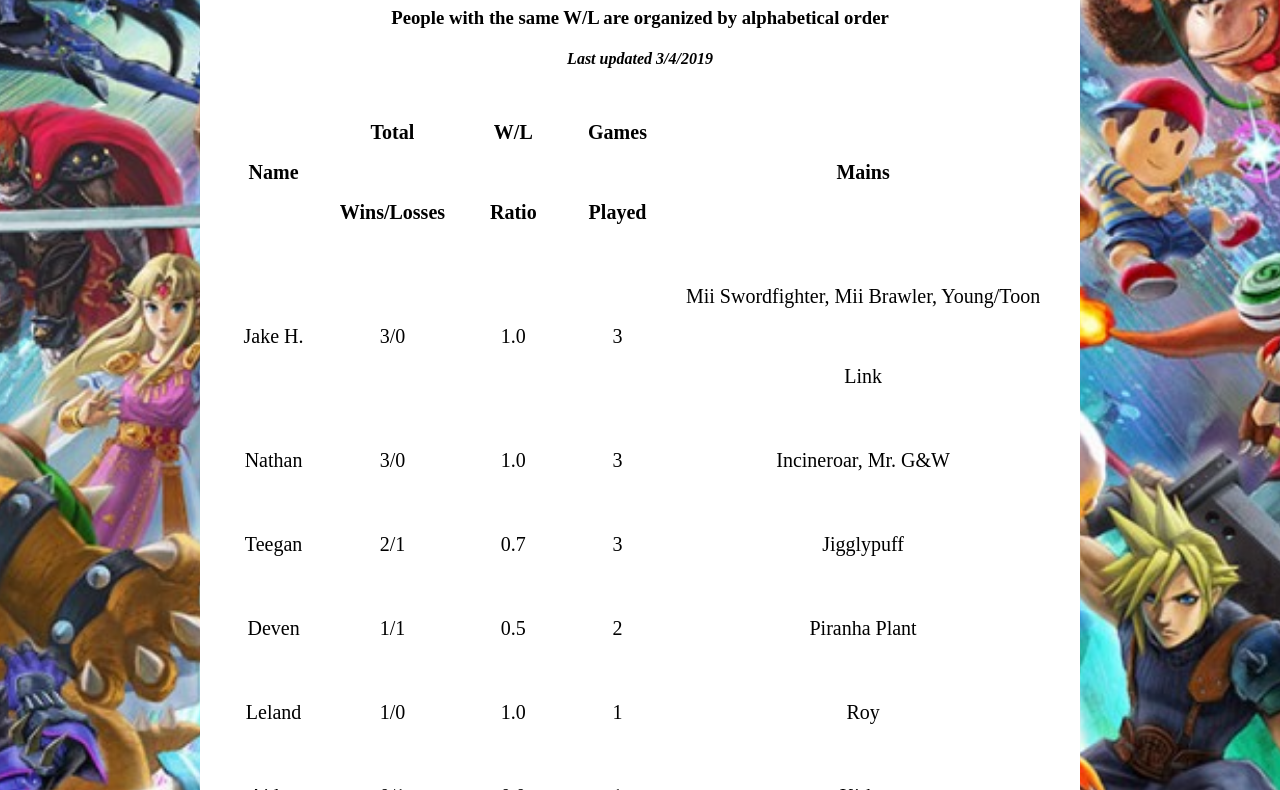
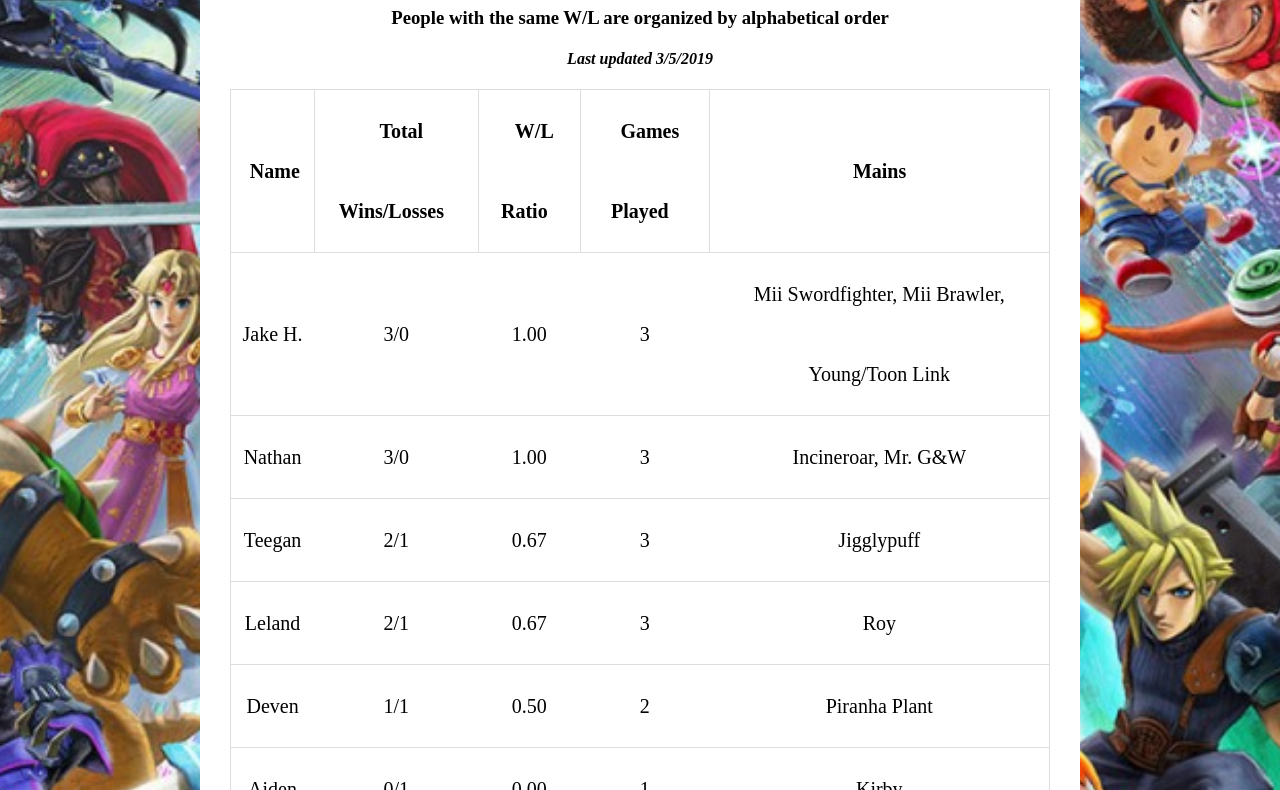
Before and after one commit to mill-smash/leaderboard, a plain HTML site: page index.html in a window 1280 px wide. Shown: the part 121-911 px from the top of the page. Drawn offline with Linux system fonts and the light colour scheme.

Commit message:
Organized each table entry and added borders

```diff
--- a/index.html
+++ b/index.html
@@ -13,14 +13,14 @@
     <div >
       <h1 id="title">The Mill Super Smash Brothers Ultimate Leaderboard</h1>
       <h3>People with the same W/L are organized by alphabetical order</h3>
-      <h4><i>Last updated 3/4/2019</i></h4>
+      <h4><i>Last updated 3/5/2019</i></h4>
 
       <table id="leaderboard" align="center" style="margin: 0px auto;">
         <tr>
-          <th>Name</th>
-          <th>Total Wins/Losses</th>
-          <th>W/L Ratio</th>
-          <th>Games Played</th>
+          <th>&nbsp;Name</th>
+          <th>&nbsp;&nbsp;Total Wins/Losses&nbsp;&nbsp;</th>
+          <th>&nbsp;&nbsp;W/L Ratio&nbsp;&nbsp;</th>
+          <th>&nbsp;&nbsp;Games Played&nbsp;&nbsp;</th>
           <th>Mains</th>
         </tr>
       </table>
--- a/main.js
+++ b/main.js
@@ -14,7 +14,7 @@ function add(name, wins, losses, mains) {
     wlCell.innerHTML = wins + "/" + losses;
     if (losses === 0 && wins === 0) {
         ratioCell.innerHTML = 0;
-    } else { ratioCell.innerHTML = (wins / (wins + losses)).toFixed(1)}
+    } else { ratioCell.innerHTML = (wins / (wins + losses)).toFixed(2)}
     gamesPlayedCell.innerHTML = wins + losses;
     mainsCell.innerHTML = mains;
 }
@@ -23,10 +23,9 @@ window.onload = (function() {
     add('Jake H.', 3, 0, 'Mii Swordfighter, Mii Brawler, Young/Toon Link');
     add('Nathan', 3, 0, 'Incineroar, Mr. G&W');
     add('Teegan', 2, 1, 'Jigglypuff');
+    add('Leland', 2, 1, 'Roy');
 
     add('Deven', 1, 1, 'Piranha Plant');
-
-    add('Leland', 1, 0, 'Roy');
 
     add('Aiden', 0, 1, 'Kirby');
     add('Jimmy', 0, 1, 'Cloud');
--- a/site.css
+++ b/site.css
@@ -3,12 +3,14 @@ table {
     font-size: 20px;
     background-color: white;
     overflow: hidden;
+    border: 1px solid #dddddd;
+    border-collapse: collapse;
 }
 
 tr, th {
     text-align: center;
     line-height: 80px;
-
+    border: 1px solid #dddddd;
 }
 
 h1, h2, h3, h4 {
```
